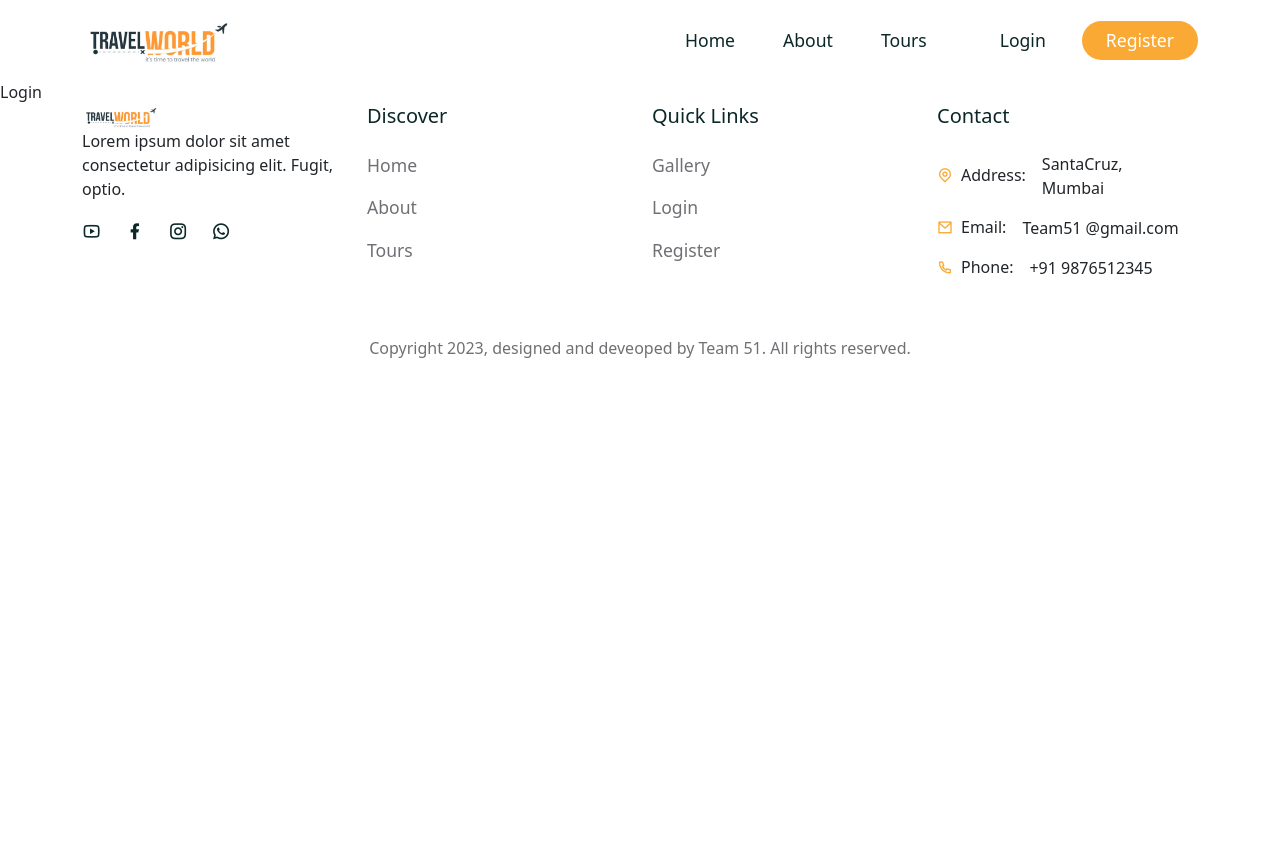
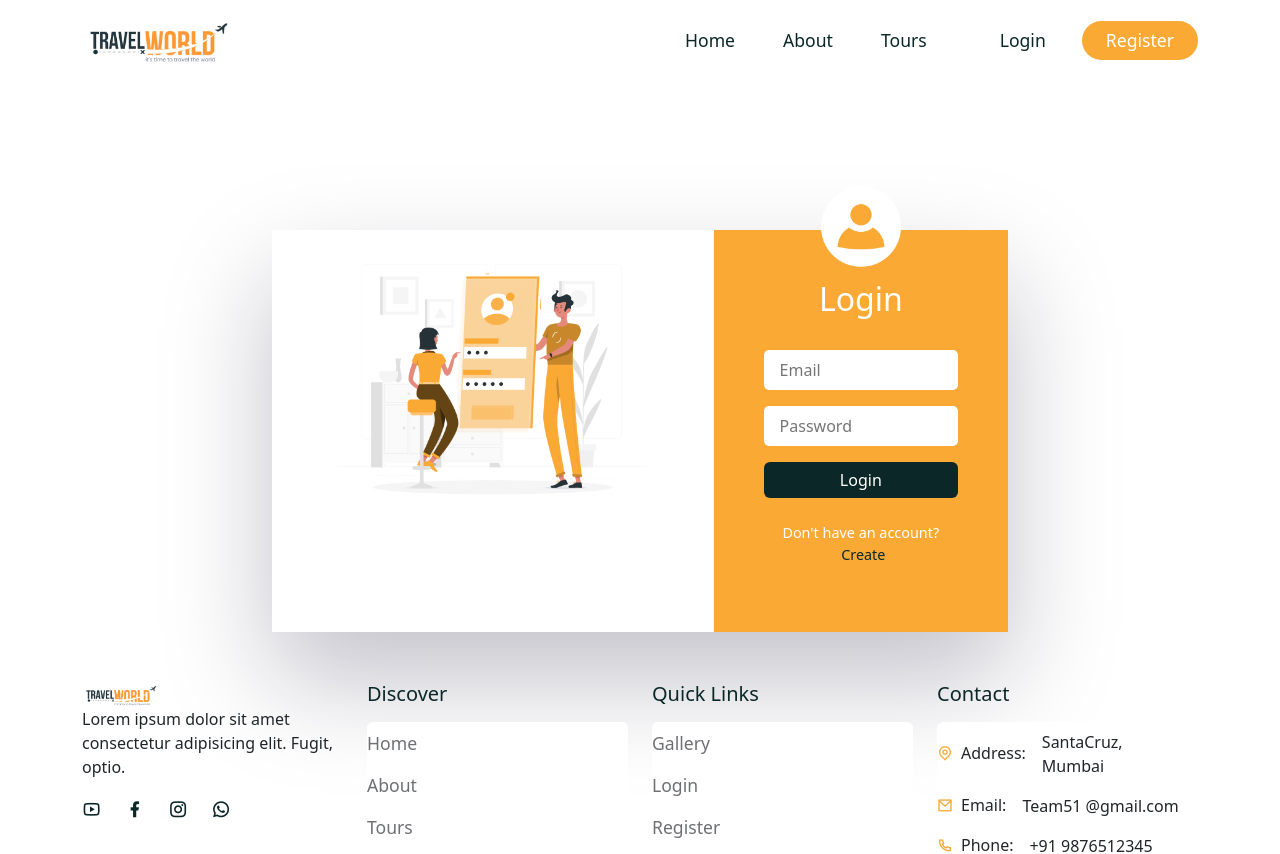
Before and after one commit to Kshitijverma89/Tourism, a React (Create React App) app in the folder frontend/: page /login in a window 1280 px wide. Shown: the top 854 px of the page. Before the commit the page ends 800 px from the top, so only its background shows below. Built offline with nearby package versions, Linux system fonts and the light colour scheme; a web font is replaced by a local one.

Commit message:
added login and register

```diff
--- a/frontend/src/pages/Login.jsx
+++ b/frontend/src/pages/Login.jsx
@@ -1,7 +1,57 @@
-import React from 'react';
+import React, { useState } from 'react'
+import { Container , Row, Col, Form, FormGroup, Button } from 'reactstrap';
+import { Link } from 'react-router-dom';
+import '../styles/login.css';
 
-const Login =()=>{
-    return <div>Login</div>;
-};
+import loginImg from '../assets/images/login.png';
+import userIcon from '../assets/images/user.png';
 
-export default Login;
+const Login = () => {
+
+  const [credentials, setCredentials] = useState({
+    email:undefined,
+    password:undefined
+  });
+
+  const handleChange = e =>{
+    setCredentials(prev => ({ ...prev, [e.target.id]: e.target.value }));
+  };
+
+  const handleClick= e =>{
+    e.preventDefault();
+  };
+
+  return <section>
+        <Container>
+          <Row>
+            <Col lg="8" className='m-auto'>
+              <div className="login__container d-flex justify-content-between">
+                <div className="login__img">
+                  <img src={loginImg} alt="" />
+                </div>
+
+                <div className="login__form">
+                  <div className="user">
+                    <img src={userIcon} alt="" />
+                  </div>
+                  <h2>Login</h2>
+
+                  <form onSubmit={handleClick}>
+                    <FormGroup>
+                      <input type="text" placeholder='Email' required id="email" onChange={handleChange} />
+                    </FormGroup>
+                    <FormGroup>
+                      <input type="password" placeholder='Password' required id="password" onChange={handleChange} />
+                    </FormGroup>
+                    <Button className='btn secondary__btn auth__btn' type='submit'>Login</Button>
+                  </form>
+                  <p>Don't have an account? <Link to='/register'>Create</Link></p>
+                </div>
+              </div>
+            </Col>
+          </Row>
+        </Container>
+    </section>
+}
+
+export default Login
--- a/frontend/src/pages/Register.jsx
+++ b/frontend/src/pages/Register.jsx
@@ -1,7 +1,61 @@
-import React from 'react';
+import React, { useState } from 'react'
+import { Container , Row, Col, Form, FormGroup, Button } from 'reactstrap';
+import { Link } from 'react-router-dom';
+import '../styles/login.css';
 
-const Register =()=>{
-    return <div>Register</div>;
-};
+import registerImg from '../assets/images/register.png';
+import userIcon from '../assets/images/user.png';
+
+const Register = () => {
+
+  const [credentials, setCredentials] = useState({
+    userName:undefined,
+    email:undefined,
+    password:undefined
+  });
+
+  const handleChange = e =>{
+    setCredentials(prev => ({ ...prev, [e.target.id]: e.target.value }));
+  };
+
+  const handleClick= e =>{
+    e.preventDefault();
+  };
+
+  return <section>
+        <Container>
+          <Row>
+            <Col lg="8" className='m-auto'>
+              <div className="login__container d-flex justify-content-between">
+                <div className="login__img">
+                  <img src={registerImg} alt="" />
+                </div>
+
+                <div className="login__form">
+                  <div className="user">
+                    <img src={userIcon} alt="" />
+                  </div>
+                  <h2>Register</h2>
+
+                  <form onSubmit={handleClick}>
+                    <FormGroup>
+                      <input type="text" placeholder='Username' required id="username" onChange={handleChange} />
+                    </FormGroup>
+                    <FormGroup>
+                      <input type="email" placeholder='Email' required id="email" onChange={handleChange} />
+                    </FormGroup>
+                    <FormGroup>
+                      <input type="password" placeholder='Password' required id="password" onChange={handleChange} />
+                    </FormGroup>
+                    <Button className='btn secondary__btn auth__btn' type='submit'>Create Account</Button>
+                  </form>
+                  <p>Already have an account? <Link to='/login'>Login</Link></p>
+                </div>
+              </div>
+            </Col>
+          </Row>
+        </Container>
+    </section>
+}
 
 export default Register;
--- /dev/null
+++ b/frontend/src/styles/login.css
@@ -0,0 +1,80 @@
+
+
+.login__img{
+    width: 60%;
+    text-align: center;
+}
+
+.login__img img{
+    width: 70%;
+    object-fit: contain;
+}
+
+.login__form{
+    padding: 50px;
+    background: var(--secondary-color);
+    position: relative;
+}
+
+.login__container{
+    box-shadow: rgba(17, 12, 46, 0.25 ) 0px 48px 100px 0px;
+    margin-top: 100px;
+}
+
+.login__container .user{
+    width: 80px;
+    height: 80px;
+    position: absolute;
+    top: -9%;
+    left: 50%;
+    transform: translate(-50%, -9%);
+}
+
+.login__form .user img{
+    width: 100%;
+}
+
+.login__form h2{
+    color: #fff;
+    text-align: center;
+    margin-bottom: 2rem;
+}
+
+.login__form{
+    width: 40%;
+}
+
+.login__form input{
+    width: 100%;
+    padding: 0.5rem 1rem;
+    border-radius: 5px;
+    border: none;
+    font-size: 1rem;
+    color: var(--heading-color);
+    outline: none;
+
+}
+
+/* .login__form input:focus{
+    outline: none;
+} */
+
+.auth__btn{
+    background: var(--heading-color) !important;
+    width: 100%;
+    color:#fff !important;
+}
+
+.login__form p{
+    font-size: 0.9rem;
+    color: #fff;
+    margin-top: 1.5rem;
+    text-align: center;
+}
+
+.login__form p a {
+    color: var(--heading-color);
+   text-decoration: none;
+   margin-left: 5px;
+   font-weight: 500;
+}
```
